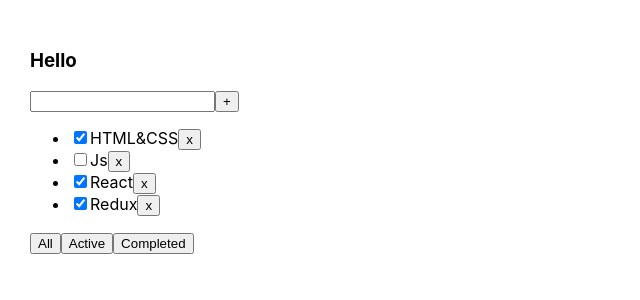
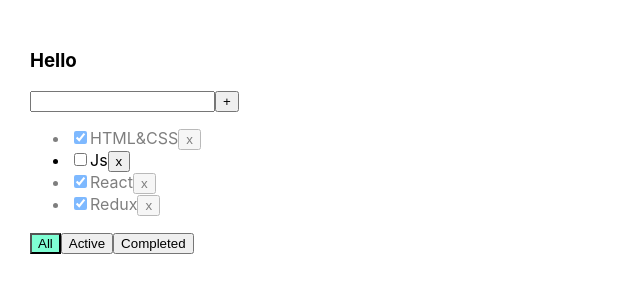
Before and after one commit to Dimkysy/main-todolist, a React (Create React App) app: page / in a window 1280 px wide. Shown: the top 300 px of the page, without its empty margins (0-640 px from the left). Built offline with nearby package versions, Linux system fonts and the light colour scheme.

Commit message:
lesson 4

```diff
--- a/src/App.css
+++ b/src/App.css
@@ -6,3 +6,16 @@
 .App > div {
   margin-right: 50px;
 }
+
+.error {
+  border:1px solid red;
+}
+.error-message {
+  color: red;
+}
+.active-filter {
+  background-color: aquamarine;
+}
+.is-done {
+  opacity: 0.5;
+}
--- a/src/App.tsx
+++ b/src/App.tsx
@@ -43,6 +43,14 @@
         setTasks(newTaks)
     }
 
+    function changeTasksStatus(id:string, isDone:boolean) {
+        let task = tasks.find(t => t.id === id)
+        if (task) {
+            task.isDone = isDone
+            setTasks([...tasks])
+        }
+    }
+
     return (
         <div className="App">
             <Todolist title=" Hello"
@@ -50,6 +58,8 @@
                       removeTasks={removeTasks}
                       changeFilter={changeFilter}
                       addTaks = {addTaks}
+                      changeTasksStatus ={changeTasksStatus}
+                      filter = {filter}
             />
         </div>
     );
--- a/src/Todolist.tsx
+++ b/src/Todolist.tsx
@@ -12,19 +12,28 @@
     removeTasks: (id: string) => void
     changeFilter: (value: filterValuesType) => void
     addTaks: (title: string) => void
+    changeTasksStatus:(id:string, isDone:boolean)=> void
+    filter:string
 }
 
 
 function Todolist(props: PropsType) {
 
     let [title, setTitle] = useState("")
+    let [error, setError] = useState<string | null>(null)
 
     const addTasks = () => {
-        props.addTaks(title)
-        setTitle("")
+        if(title.trim() !== "") {
+            props.addTaks(title)
+            setTitle("")
+        } else {
+            setError("Title is requred")
+        }
+
     }
 
     const onChangeHandler = (e: ChangeEvent<HTMLInputElement>) => {
+        setError(null)
         setTitle(e.currentTarget.value)
     }
 
@@ -50,14 +59,20 @@
                     onKeyPress={onKeyPressHandler}
                 />
                 <button onClick={addTasks}>+</button>
+                {error && <div className="error-message">{error}</div>}
+
             </div>
             <ul>
                 {
                     props.tasks.map(t => {
                         const onClickHandler = () => props.removeTasks(t.id)
+                        const onChangeHandler = (e:ChangeEvent<HTMLInputElement>) => {
+                            let newIsDoneValue = e.currentTarget.checked
+                            props.changeTasksStatus(t.id, newIsDoneValue)
+                        }
                         return (
-                            <li key={t.id}>
-                                <input type="checkbox" checked={t.isDone}/>
+                            <li key={t.id} className={t.isDone ? "is-done": ""}>
+                                <input type="checkbox" checked={t.isDone} onChange={onChangeHandler}/>
                                 <span>{t.title}</span>
                                 <button onClick={onClickHandler}>x</button>
 
@@ -67,9 +82,9 @@
                 }
             </ul>
             <div>
-                <button onClick={onAllClickHandler}>All</button>
-                <button onClick={onActiveClickHandler}>Active</button>
-                <button onClick={onComplitedHandler}>Completed</button>
+                <button className={props.filter === "all" ? "active-filter":""} onClick={onAllClickHandler}>All</button>
+                <button className={props.filter === "active" ? "active-filter":""} onClick={onActiveClickHandler}>Active</button>
+                <button className={props.filter === "completed" ? "active-filter":""} onClick={onComplitedHandler}>Completed</button>
             </div>
         </div>
     )
```
